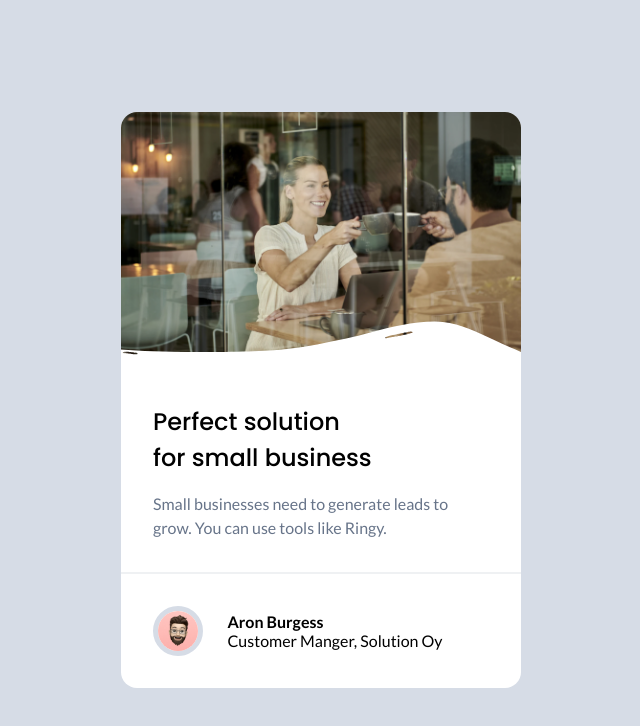
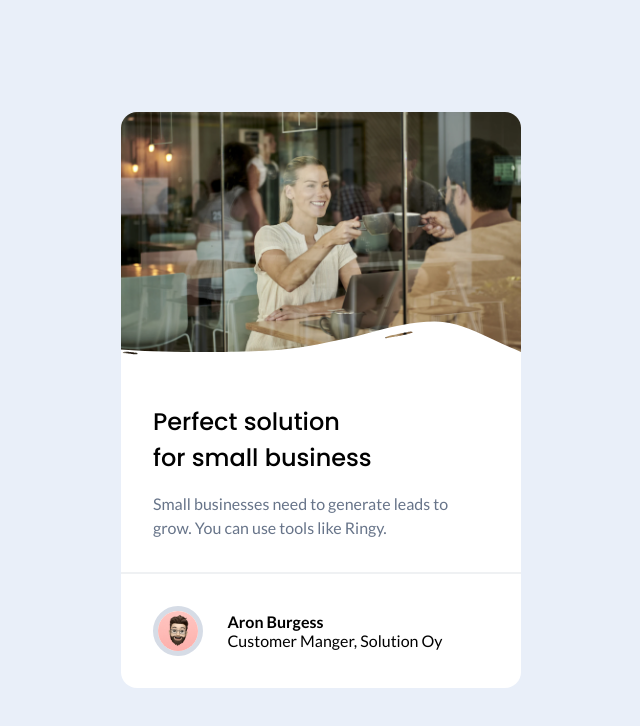
Before and after one commit to Islandstone89/business-blog-card, a plain HTML site: page index.html in a window 1280 px wide. Shown: the whole page, without its empty margins (319-959 px from the left). Drawn offline with Linux system fonts and the light colour scheme.

Commit message:
Add files via upload

```diff
--- a/style.css
+++ b/style.css
@@ -111,6 +111,7 @@ textarea:not([rows]) {
     --clr-grey: #677489;
 
     --clr-light-grey: #d6dce6;
+    --clr-lighter-grey: oklch(from var(--clr-light-grey) 95% c h);
     --clr-light-blue: #abd2de;
 
     /* Typography */
@@ -155,7 +156,7 @@ body {
     min-height: 100svh;
     padding: 4rem 1rem;
     font-family: var(--ff-lato);
-    background-color: var(--clr-light-grey);
+    background-color: var(--clr-lighter-grey);
     line-height: 1.5;
 }
 
```
